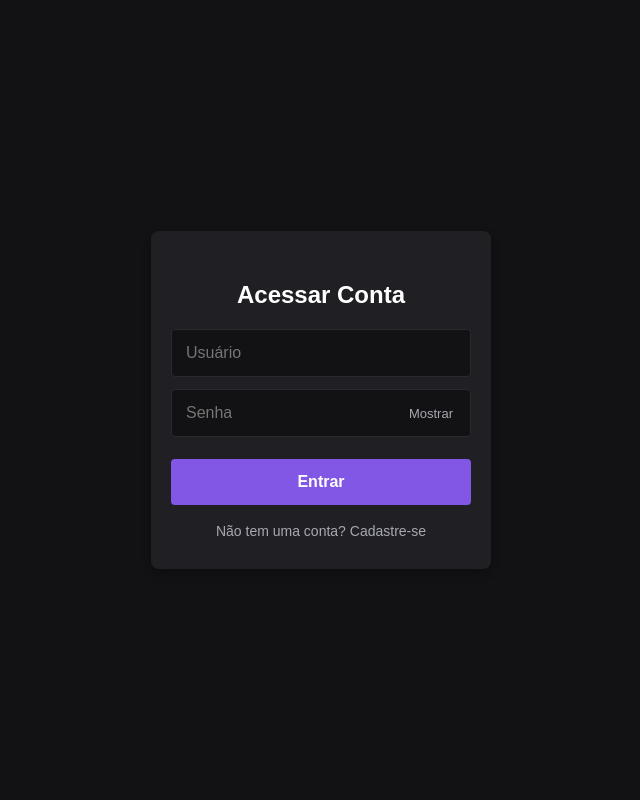
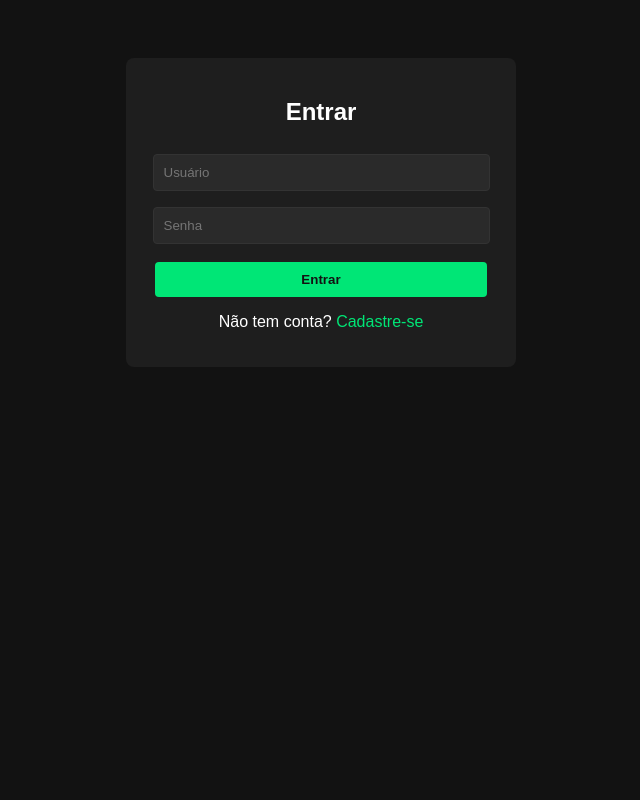
Before and after one commit to carlosxxrs/contador-apostas, a Flask app: page /login in a window 1280 px wide. Shown: the whole page, without its empty margins (319-959 px from the left). Run offline with Flask 3, Linux system fonts and the light colour scheme.

Commit message:
Update login.html

```diff
--- a/templates/login.html
+++ b/templates/login.html
@@ -2,52 +2,32 @@
 <html lang="pt-br">
 <head>
     <meta charset="UTF-8">
-    <meta name="viewport" content="width=device-width, initial-scale=1.0">
-    <title>Login - Gerenciador de Apostas</title>
+    <title>Login</title>
     <style>
-        body { background-color: #121214; color: white; font-family: sans-serif; display: flex; justify-content: center; align-items: center; height: 100vh; margin: 0; padding: 20px; box-sizing: border-box; }
-        .login-card { background: #202024; padding: 30px 20px; border-radius: 8px; box-shadow: 0 4px 10px rgba(0,0,0,0.3); text-align: center; width: 100%; max-width: 340px; box-sizing: border-box; }
-        .input-group { position: relative; width: 100%; margin: 12px 0; }
-        input { width: 100%; padding: 14px; border-radius: 4px; border: 1px solid #29292e; background: #121214; color: white; box-sizing: border-box; font-size: 16px; }
-        .toggle-btn { position: absolute; right: 12px; top: 50%; transform: translateY(-50%); background: none; border: none; color: #a8a8b3; cursor: pointer; font-size: 13px; }
-        button[type="submit"] { width: 100%; padding: 14px; background: #8257e5; border: none; color: white; font-weight: bold; border-radius: 4px; cursor: pointer; margin-top: 10px; font-size: 16px; }
-        button[type="submit"]:hover { background: #9466ff; }
-        a { color: #a8a8b3; text-decoration: none; font-size: 14px; display: block; margin-top: 18px; }
-        .alert { padding: 10px; border-radius: 4px; font-size: 14px; margin-bottom: 15px; text-align: left; color: white; }
-        .alert-danger { background: #f75a68; }
-        .alert-success { background: #04d361; }
+        body { font-family: Arial, sans-serif; background: #121212; color: #fff; text-align: center; padding-top: 50px; }
+        .card { background: #1e1e1e; max-width: 350px; margin: 0 auto; padding: 20px; border-radius: 8px; }
+        input { width: 90%; padding: 10px; margin: 8px 0; background: #2a2a2a; border: 1px solid #333; color: #fff; border-radius: 4px; }
+        button { width: 95%; padding: 10px; background: #00e676; border: none; font-weight: bold; cursor: pointer; border-radius: 4px; color: #121212; margin-top: 10px; }
+        a { color: #00e676; text-decoration: none; }
+        .flash { background: #ff5252; color: white; padding: 8px; border-radius: 4px; margin-bottom: 10px; }
     </style>
 </head>
 <body>
-    <div class="login-card">
-        <h2>Acessar Conta</h2>
-
+    <div class="card">
+        <h2>Entrar</h2>
         {% with messages = get_flashed_messages(with_categories=true) %}
-            {% if messages %}
-                {% for category, message in messages %}
-                    <div class="alert alert-{{ category }}">{{ message }}</div>
-                {% endfor %}
-            {% endif %}
+          {% if messages %}
+            {% for category, message in messages %}
+              <div class="flash">{{ message }}</div>
+            {% endfor %}
+          {% endif %}
         {% endwith %}
-
-        <form method="POST" action="/login">
-            <div class="input-group">
-                <input type="text" name="username" placeholder="Usuário" required>
-            </div>
-            <div class="input-group">
-                <input type="password" id="password" name="password" placeholder="Senha" required>
-                <button type="button" class="toggle-btn" onclick="togglePassword('password')">Mostrar</button>
-            </div>
+        <form action="/login" method="POST">
+            <input type="text" name="username" placeholder="Usuário" required>
+            <input type="password" name="password" placeholder="Senha" required>
             <button type="submit">Entrar</button>
         </form>
-        <a href="/register">Não tem uma conta? Cadastre-se</a>
+        <p>Não tem conta? <a href="/register">Cadastre-se</a></p>
     </div>
-
-    <script>
-        function togglePassword(id) {
-            const input = document.getElementById(id);
-            input.type = input.type === "password" ? "text" : "password";
-        }
-    </script>
 </body>
 </html>
```
